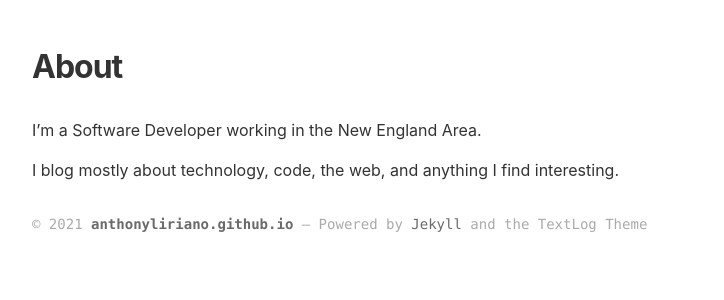
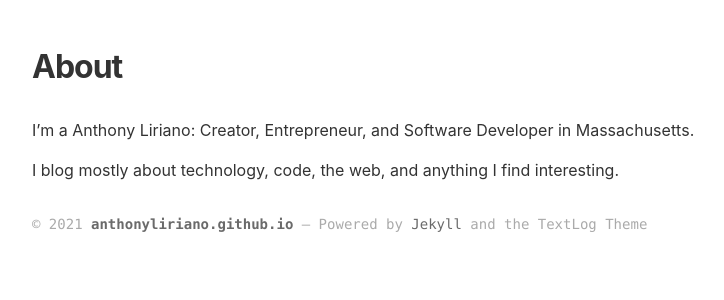
Before and after one commit to anthonyliriano/anthonyliriano.github.io, a Jekyll site: the page built from about.md, in a window 1280 px wide. Shown: the top 300 px of the page, without its empty margins (8-732 px from the left). Built offline with Jekyll 4.4.1, drawn with Linux system fonts in a browser that asks for light colours.

Commit message:
about me update

```diff
--- a/about.md
+++ b/about.md
@@ -3,6 +3,6 @@ layout: page
 title: About
 ---
 
-I'm a Software Developer working in the New England Area.
+I'm a Anthony Liriano: Creator, Entrepreneur, and Software Developer in Massachusetts.
 
 I blog mostly about technology, code, the web, and anything I find interesting.
```
